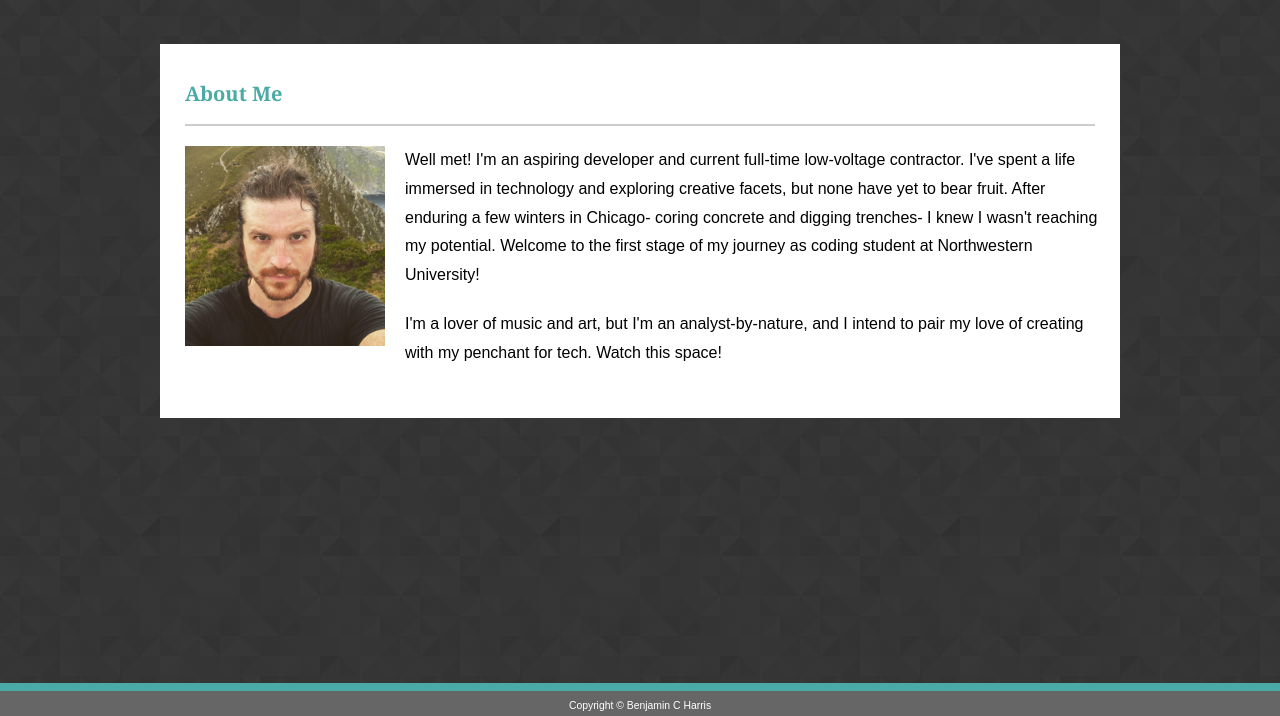
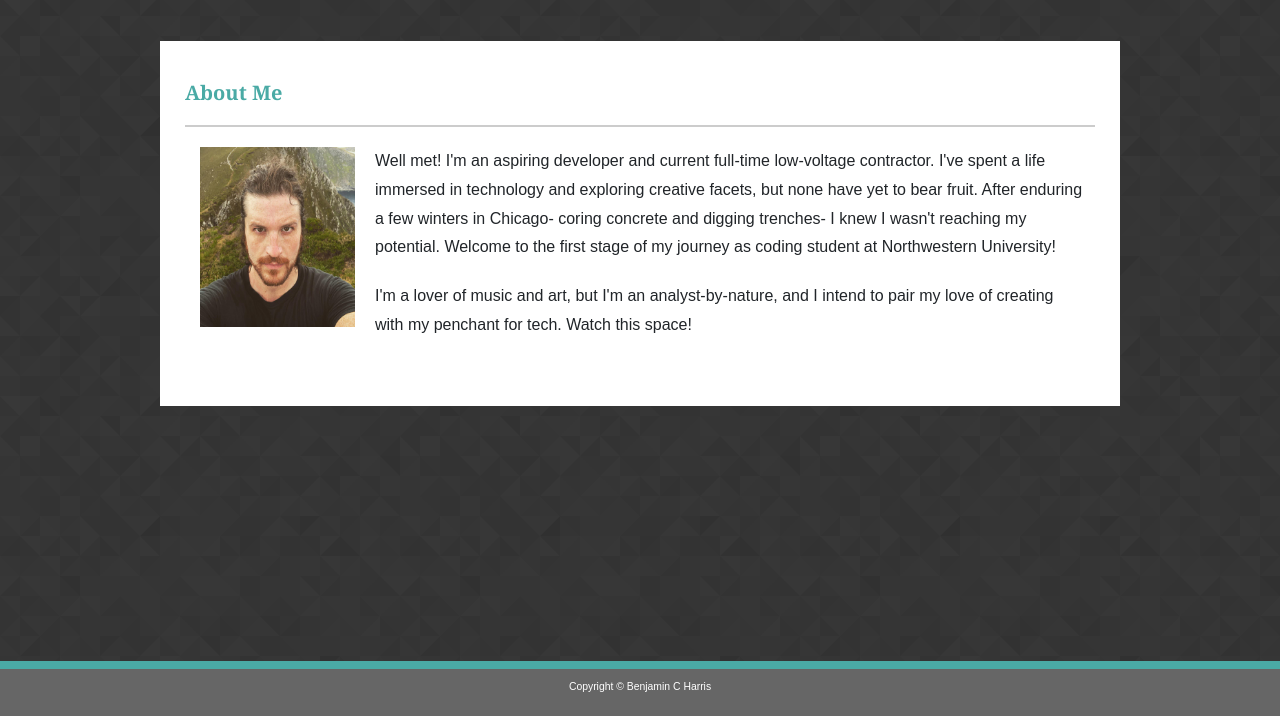
Before and after one commit to Dreadpipe/Bootstrap-Portfolio, a plain HTML site: page index.html in a window 1280 px wide. Shown: the part 84-800 px from the top of the page. Drawn offline with nearby package versions, Linux system fonts and the light colour scheme.

Commit message:
added bootstrap, time fix hot mess

```diff
--- a/index.html
+++ b/index.html
@@ -2,13 +2,15 @@
 <html>
     <head>
         <meta lang="en-us">
-        <!--RESET.CSS SUCCESSFUL!-->
+        <!--BOOTSTRAP ACTIVATED-->
         <link rel="stylesheet" type="text/css" href="assets/css/reset.css">
+        <link rel="stylesheet" href="https://stackpath.bootstrapcdn.com/bootstrap/4.2.1/css/bootstrap.min.css" integrity="sha384-GJzZqFGwb1QTTN6wy59ffF1BuGJpLSa9DkKMp0DgiMDm4iYMj70gZWKYbI706tWS" crossorigin="anonymous">
         <link rel="stylesheet" type="text/css" href="assets/css/style.css">
         <title>Portfolio: Ben Harris</title>
     </head>
     <!--Classes on the body, remedy-->
     <body>
+        <!--Name is off, margins are bad-->
             <header class="header">
                 <div class="size960">
                     <h1 class="name">Benjamin C Harris</h1>
@@ -22,6 +24,7 @@
                         </nav>
                 </div>
             </header>
+            <!--Picture is weird-->
                 <section class="container">
                     <h2 class="h2">About Me</h2>
                     <img class="bioimage" src="assets/images/profile.jpg" alt="profile pic" height="200px" width="200px"></img>
```
